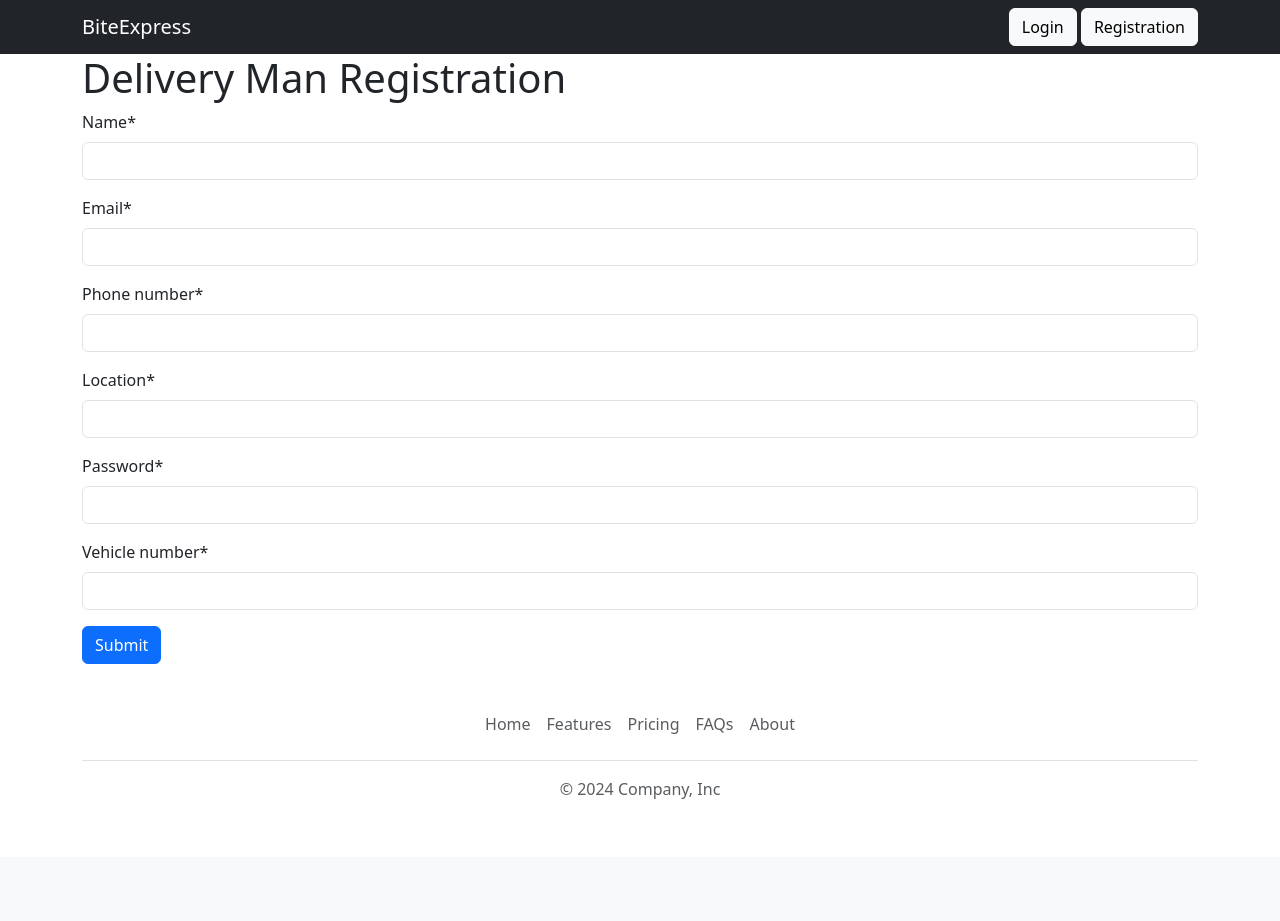
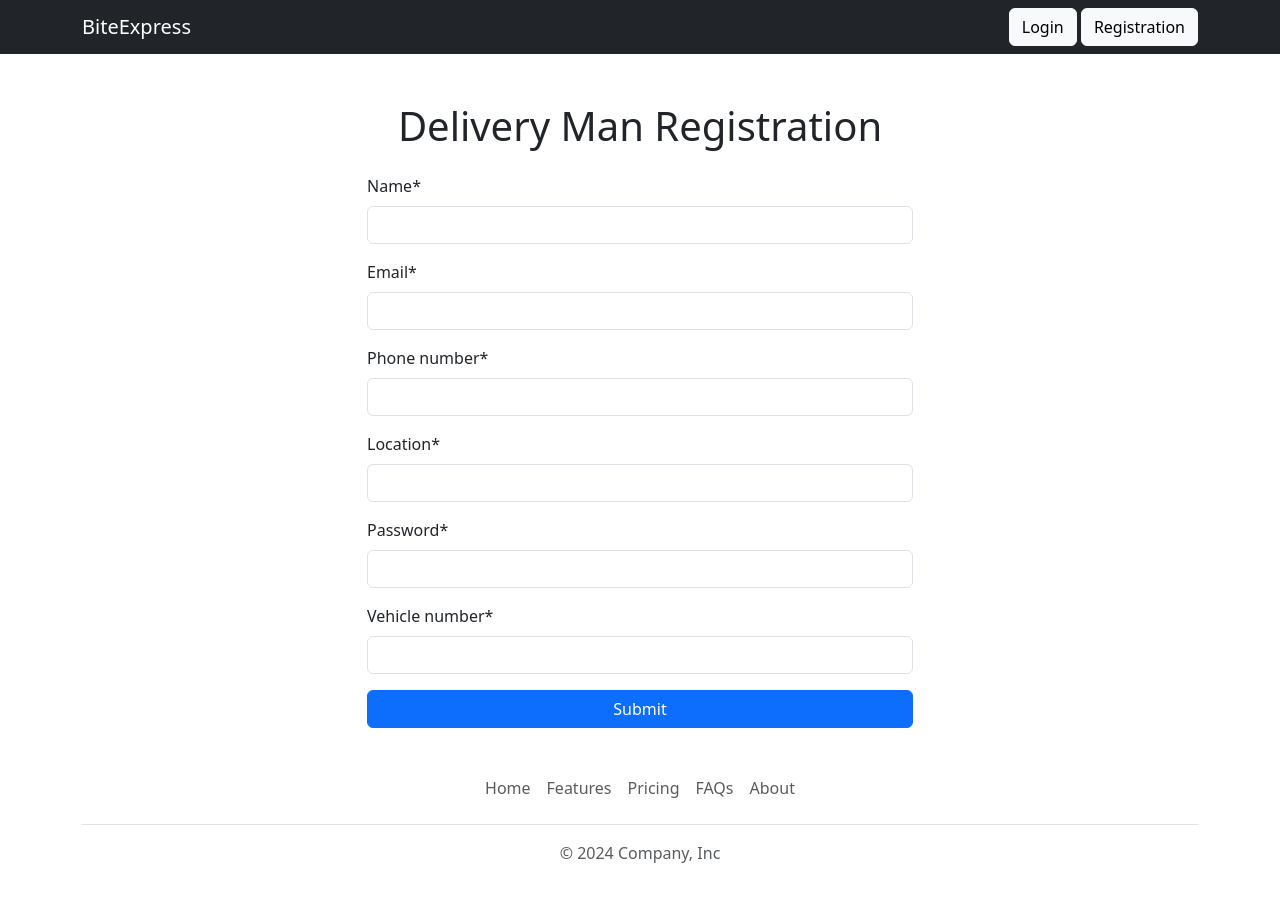
Before and after one commit to kazirafi09/BiteExpress471FinalProject, a Django app: page /delivery_registration/ in a window 1280 px wide. Before the commit the page ends 799 px from the top, so only its background shows below. Run offline with Django 5.2, Linux system fonts and the light colour scheme; some libraries are stand-ins or nearby versions.

Commit message:
Update deliveryman_reg.html

```diff
--- a/members/templates/members/deliveryman_reg.html
+++ b/members/templates/members/deliveryman_reg.html
@@ -1,14 +1,19 @@
 {% extends 'members/base.html' %}
 {% load crispy_forms_tags %}
+
 {% block content %}
-<div class="container">
-    <h1>Delivery Man Registration</h1>
-    <div class="form-group">
-        <form action="{% url 'delivery_registration' %}" method="post">
-            {% csrf_token %}
-            {{ form|crispy }}
-            <button type="submit" class="btn btn-primary">Submit</button>
-        </form>
+<div class="container mt-5">
+    <h1 class="text-center mb-4">Delivery Man Registration</h1>
+    <div class="row justify-content-center">
+        <div class="col-lg-6 col-md-8 col-12">
+            <div class="form-group">
+                <form action="{% url 'delivery_registration' %}" method="post">
+                    {% csrf_token %}
+                    {{ form|crispy }}
+                    <button type="submit" class="btn btn-primary w-100">Submit</button>
+                </form>
+            </div>
+        </div>
     </div>
 </div>
 
```
